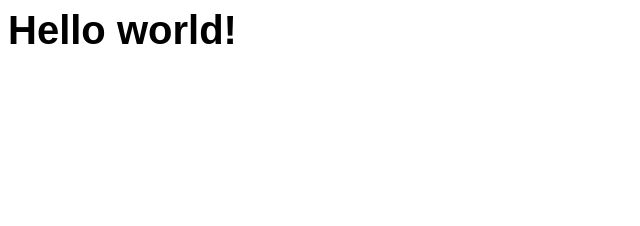
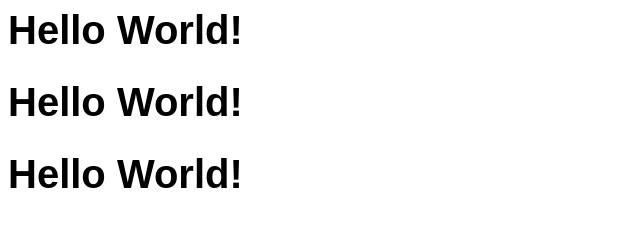
Before and after one commit to rvemuri2/Vue-Beyond-Fundamentals, a plain HTML site: page index.html in a window 1280 px wide. Shown: the whole page, without its empty margins (0-640 px from the left). Drawn offline with nearby package versions, Linux system fonts and the light colour scheme.

Commit message:
how to make a vue component

```diff
--- a/app.js
+++ b/app.js
@@ -1,21 +1,10 @@
-let vm = Vue.createApp({
+let vm = Vue.createApp({});
+vm.component("hello", {
+  template: `<h1>{{message}}</h1>`,
   data() {
     return {
-      message: "Hello world!",
+      message: "Hello World!",
     };
   },
-  template: `{{message}}`,
 });
-
 vm.mount("#app");
-
-let vm2 = Vue.createApp({
-  data() {
-    return {
-      message: "Hello world!",
-    };
-  },
-  render() {
-    return Vue.h("h1", this.message);
-  },
-}).mount("#app2");
--- a/index.html
+++ b/index.html
@@ -6,10 +6,13 @@
   </head>
 
   <body>
-    <div id="app"></div>
-    <div id="app2"></div>
+    <div id="app">
+      <hello></hello>
+      <hello></hello>
+      <hello></hello>
+    </div>
 
-    <script src="https://cdnjs.cloudflare.com/ajax/libs/vue/3.2.45/vue.runtime.global.min.js"></script>
+    <script src="https://unpkg.com/vue@next"></script>
     <script src="app.js"></script>
   </body>
 </html>
```
Also changed, not shown: 1 other file.
